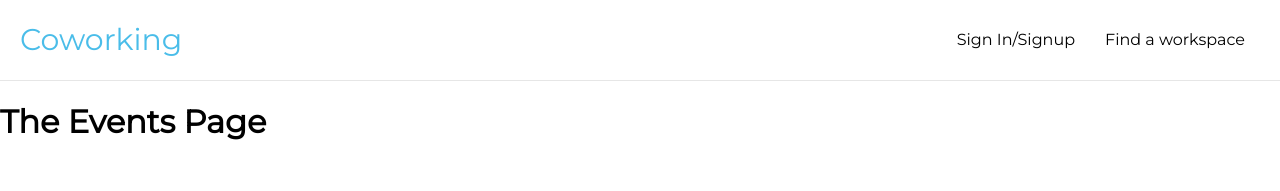
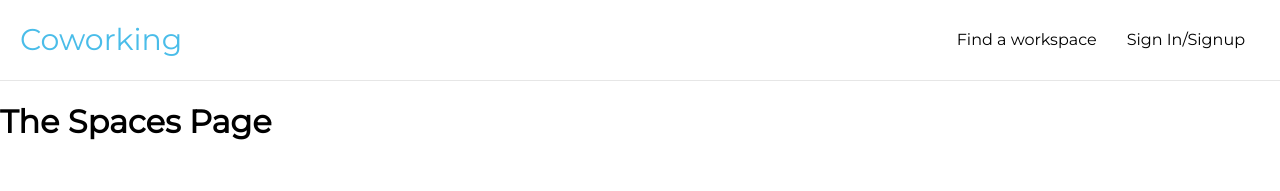
Before and after one commit to stantraub/Event-booking-GraphQL, a React (Create React App) app in the folder frontend/: page /auth in a window 1280 px wide. Both pictures are taken after a click on the element "Find a workspace". Shown: the top 191 px of the page. Built offline with nearby package versions, Linux system fonts and the light colour scheme; the HTML template or start-up script is replaced by a standard one.

Commit message:
Apollo Client setup

```diff
--- a/frontend/package.json
+++ b/frontend/package.json
@@ -6,7 +6,10 @@
     "@testing-library/jest-dom": "^4.2.4",
     "@testing-library/react": "^9.3.2",
     "@testing-library/user-event": "^7.1.2",
+    "apollo-boost": "^0.4.7",
+    "graphql": "^14.6.0",
     "react": "^16.13.0",
+    "react-apollo": "^3.1.3",
     "react-dom": "^16.13.0",
     "react-router-dom": "^5.1.2",
     "react-scripts": "3.4.0"
--- a/frontend/src/App.js
+++ b/frontend/src/App.js
@@ -32,13 +32,13 @@ class App extends Component {
             <NavBar />
             <main>
               <Switch>
-                {!this.state.token && <Redirect from="/" to="/auth" exact />}
                 {this.state.token && <Redirect from="/" to="/spaces" exact />}
                 {this.state.token && <Redirect from="/auth" to="/spaces" exact />}
                 {!this.state.token && <Route path="/auth" component={AuthPage} />}
                 <Route path="/spaces" component={SpacePage} />
                 {this.state.token && <Route path="/bookings" component={BookingsPage} />}
-              </Switch>
+                {!this.state.token && <Redirect to="/auth" exact />}
+                </Switch>
             </main>
           </AuthContext.Provider>
         </React.Fragment>
--- a/frontend/src/components/nav/navbar.css
+++ b/frontend/src/components/nav/navbar.css
@@ -49,8 +49,6 @@
     cursor: pointer;
 }
 
-.action-item-mobile {
-}
 
 @media only screen and (max-width: 625px) {
     .action-item {
--- a/frontend/src/components/nav/navbar.jsx
+++ b/frontend/src/components/nav/navbar.jsx
@@ -20,9 +20,12 @@ const NavBar = props => (
           </Link>
         </span>
         <div className="action-buttons-wrapper">
+          <div className="action-item">
+            <Link to="/spaces" style={{ textDecoration: "none", color: "black" }}>Find a workspace</Link>
+          </div>
           {!context.token && (
             <div className="action-item">
-              <span>Sign In/Signup</span>
+              <Link to="/auth" style={{ textDecoration: "none", color: "black" }}>Sign In/Signup</Link>
             </div>
           )}
           {context.token && (
@@ -30,15 +33,20 @@ const NavBar = props => (
               <span>List a workspace</span>
             </div>
           )}
-          <div className="action-item">
-            <Link style={{ textDecoration: "none", color: "black" }} to={"/spaces"}>
-              <span>Find a workspace</span>
-            </Link>
-          </div>
           {context.token && (
             <div className="action-item">
               <span>Write a Review</span>
             </div>
+          )}
+          {context.token && (
+            <React.Fragment>
+              <div className="action-item">
+                <Link to="/bookings" style={{ textDecoration: "none", color: "black" }}>Bookings</Link>
+              </div>
+              <div>
+                <button onClick={context.logout}>Logout</button>
+              </div>
+            </React.Fragment>
           )}
 
         </div>
--- a/frontend/src/pages/Spaces.js
+++ b/frontend/src/pages/Spaces.js
@@ -1,9 +1,9 @@
 import React, { Component } from "react";
 
-class EventsPage extends Component {
+class SpacesPage extends Component {
   render() {
-    return <h1>The Events Page</h1>;
+    return <h1>The Spaces Page</h1>;
   }
 }
 
-export default EventsPage;
+export default SpacesPage;
--- a/package.json
+++ b/package.json
@@ -12,10 +12,12 @@
   "dependencies": {
     "bcryptjs": "^2.4.3",
     "body-parser": "^1.19.0",
+    "cors": "^2.8.5",
     "express": "^4.17.1",
     "express-graphql": "^0.9.0",
     "graphql": "^14.6.0",
     "jsonwebtoken": "^8.5.1",
+    "lodash": "^4.17.15",
     "mongoose": "^5.9.4"
   },
   "devDependencies": {
```
Also changed, not shown: 2 other files (tests, documents, lock files or other folders).
